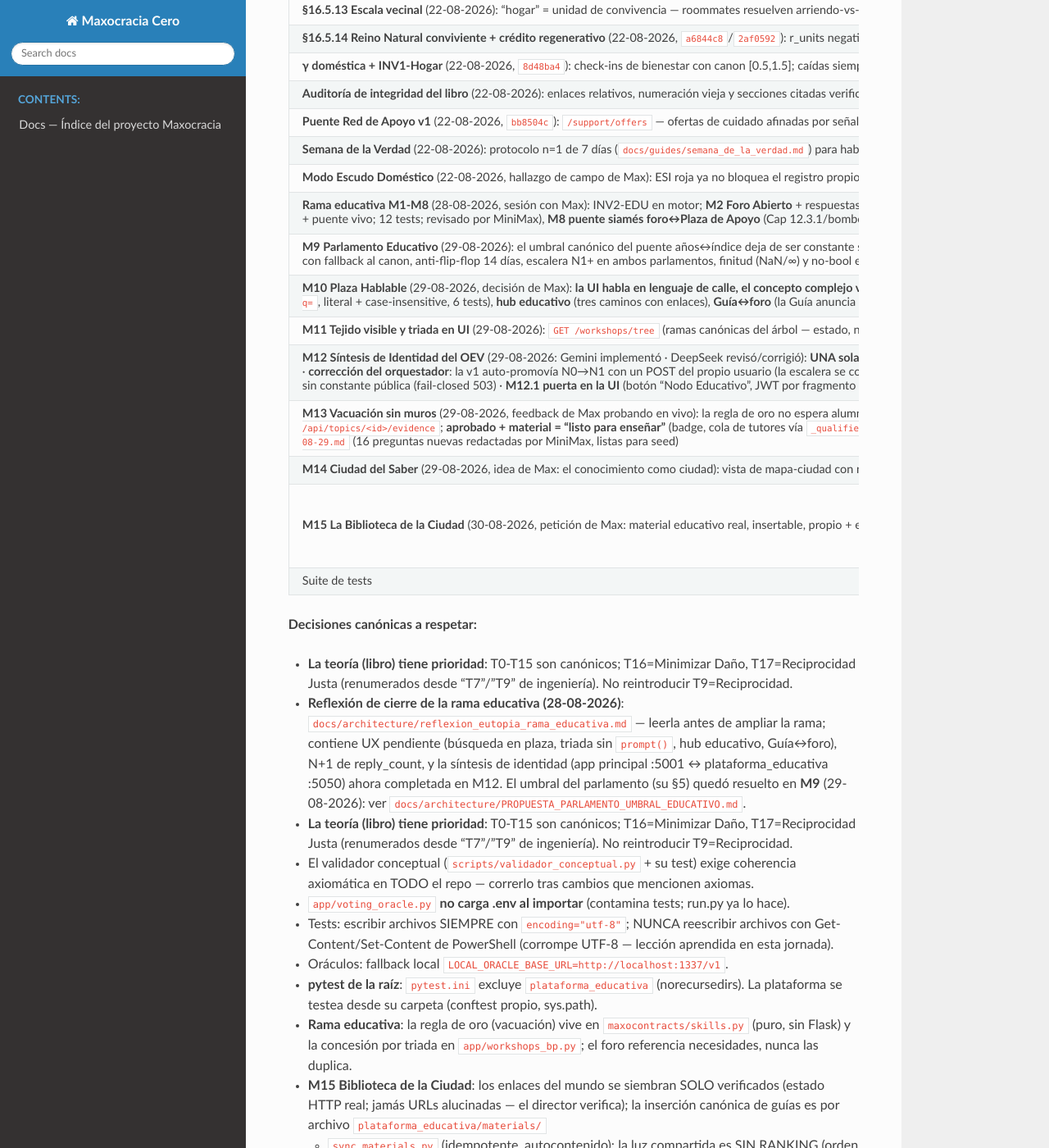
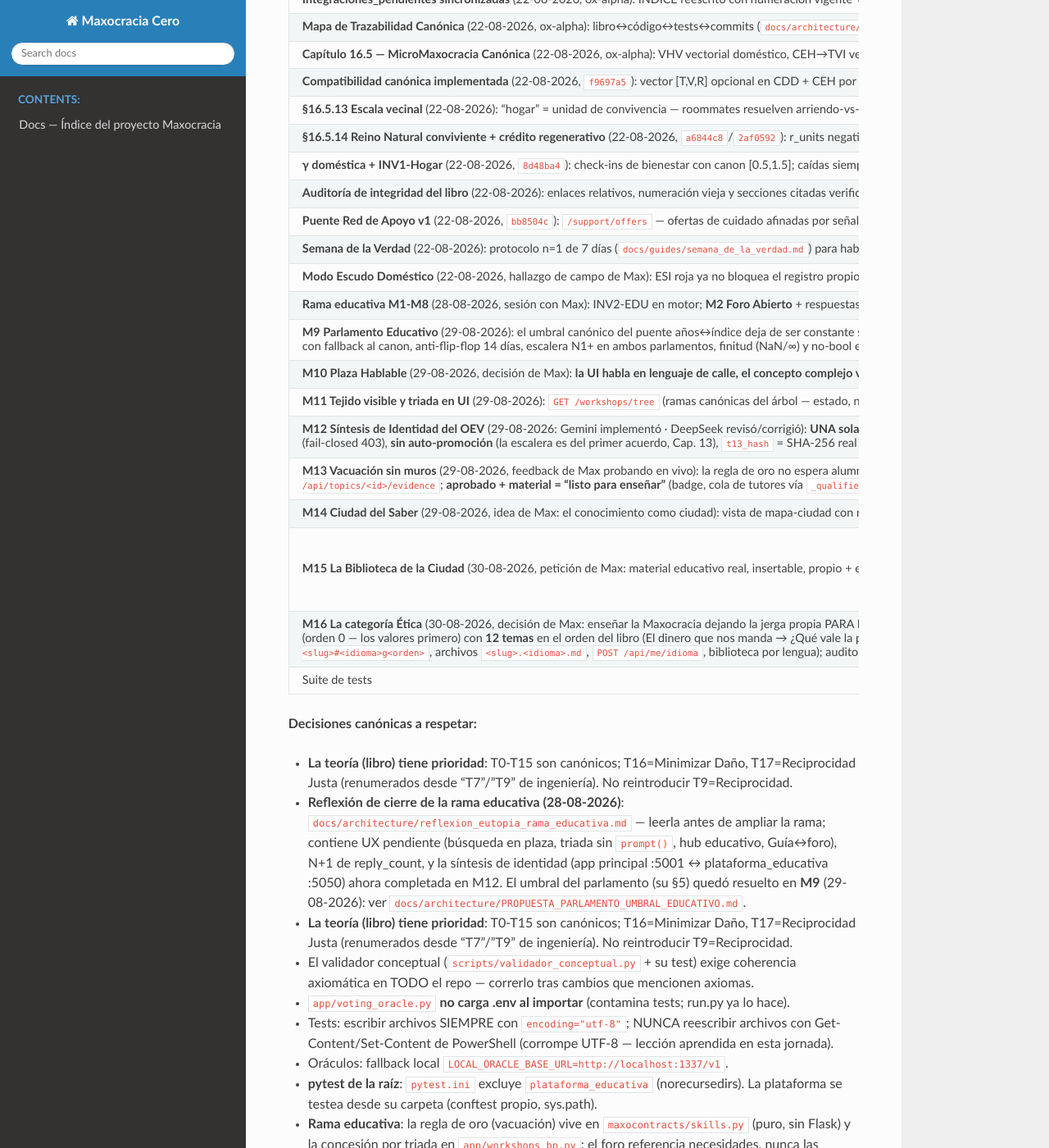
Before and after one commit to maxnelsonlopez/maxocracia-cero, a Sphinx documentation site: the page built from docs/SESION_NEXT_PROMPT.md, in a window 1280 px wide and 1400 px high, scrolled down 1948 px. Shown: the whole window at 82% size. Built offline with Sphinx 7.4.7 and the Read the Docs theme 3.1.0, drawn with Linux system fonts in a browser that asks for light colours; pages that are not in the unit, such as notebooks, are missing from menus; some of the changed text lies outside the part shown.

Commit message:
docs(handoff): M16 la categoria Etica y el barrio de la casa

```diff
--- a/docs/SESION_NEXT_PROMPT.md
+++ b/docs/SESION_NEXT_PROMPT.md
@@ -9,16 +9,22 @@
 
 > Continuamos la Maxocracia desde donde quedamos (ver `docs/SESION_NEXT_PROMPT.md`).
 > Contexto: Fase 2 — Ola 4 "El Puente", versión 5.6+. **La rama educativa
-> M1-M15 está COMPLETA**: M9 (parlamento del umbral) y M12 (síntesis de
+> M1-M16 está COMPLETA**: M9 (parlamento del umbral) y M12 (síntesis de
 > identidad OEV :5001↔:5050) cerrados; **M15 (30-08-2026) — La Biblioteca de la
 > Ciudad**: 35 guías propias (markdown, redactadas por agentes OpenRouter
 > `:free` + revisión del director) + 35 enlaces a Wikipedia VERIFICADOS
 > (HTTP 200 real) + lectura en la UI (📖 por lote) + celebración al aprobar
 > (sin rankings) + **la luz de la ciudad** (progreso/notas compartidas con
 > opt-in voluntario y retractable, muro SIN ranking — orden alfabético).
-> Diseño canónico: `docs/architecture/BIBLIOTECA_CIUDAD_MATERIAL_EDUCATIVO.md`.
-> **Siguiente paso natural**: Fase 2 de la Ciudad (Rondas anti-δ — la base
-> nunca se gradúa; las guías ya dan material de repaso) — ver
+> **M16 (30-08-2026) — la categoría Ética**: los fundamentos del sistema en
+> lenguaje común (12 temas en el orden del libro; la jerga propia VHV/TVI/SDV/
+> Maxo/EIR/OEV SOLO en el puente final "El idioma de la ciudad"); estructura
+> para traducciones (idioma en materiales y personas).
+> Diseño canónico: `docs/architecture/BIBLIOTECA_CIUDAD_MATERIAL_EDUCATIVO.md`
+> y `docs/architecture/ETICA_LENGUAJE_COMUN_CATEGORIA.md`.
+> **Siguiente paso natural**: traducciones reales de la Ética (fase 2 i18n) o
+> Fase 2 de la Ciudad (Rondas anti-δ — la base nunca se gradúa; las guías ya
+> dan material de repaso) — ver
 > `docs/architecture/GAMIFICACION_CIUDAD_APRENDIZAJE.md` §4.
 > Patrón de trabajo: RLM navega + director verifica + teoría decide (guía en el
 > repo local_models: `docs/GUIA_RLM_COLABORADOR.md`).
@@ -79,7 +85,8 @@
 | **M13 Vacuación sin muros** (29-08-2026, feedback de Max probando en vivo): la regla de oro no espera alumnos — `user_topics.evidence` (texto/audio/video/imagen) + `POST /api/topics/<id>/evidence`; **aprobado + material = "listo para enseñar"** (badge, cola de tutores vía `_qualified_monitors`) y **material + primera mentoría = mastered** (reporte al puente incluido, M12). Fixes de la auditoría MiniMax aplicados: **A2** (la explicación se revelaba antes de responder) y **A4** (el test exige prerrequisitos 403 + UI bloqueada) · puerta del nodo también en el menú Aprendizaje (Max no la veía en la barra) · auditoría completa archivada en `docs/architecture/MEJORAS_PLATAFORMA_EDUCATIVA_auditoria_2026-08-29.md` (16 preguntas nuevas redactadas por MiniMax, listas para seed) | ✅ (49/49 plataforma, 8/8 puente, tsc limpio) |
 | **M14 Ciudad del Saber** (29-08-2026, idea de Max: el conocimiento como ciudad): vista de mapa-ciudad con niebla por barrio, lore (8 barrios), compañero de sugerencias (`GET /api/suggest` — rama con más progreso, lo sencillo primero, cero presión) y estados de lote (🔒◽🔨✅✨🏛) con la verdad sin engaño: aprobado+material = ✨, no 🏛 | ✅ (doc `GAMIFICACION_CIUDAD_APRENDIZAJE.md`; fase 2: Rondas anti-δ) |
 | **M15 La Biblioteca de la Ciudad** (30-08-2026, petición de Max: material educativo real, insertable, propio + enlaces al mundo; apariencia que provoque volver; progreso y notas compartidas voluntarias y retractables): tabla `materials` (guia markdown | enlace) + `users.share_progress` (opt-in default 0); **35 guías propias** (250-320 palabras, redactadas por agentes OpenRouter `:free` bajo plantilla + revisión y normalización del director; humanas: analogías de cocina/tienda/huerta/plaza, cero rankings, "la ciudad se ilumina…") + **35 enlaces a Wikipedia verificados** (HTTP 200 real, 30-08-2026); inserción por archivo: `materials/<slug>.md` + `sync_materials.py` (idempotente por `material_key`, reporta huérfanos, autocontenido); endpoints `GET /api/topics/<id>/materials`, `GET /api/materials/<id>`, `GET /api/community/lights` (muro SIN ranking — orden alfabético, solo lo publicado: T13), `POST /api/me/share-progress` (retracta al instante); UI: 📖 por lote/árbol (gueías primero, enlaces al fondo, búsquedas Khan/YouTube por título), lector mini-markdown seguro, 🎁 Ver mi material (M13), celebración con confeti (adiós `alert()`), interruptor de la luz | ✅ (72/72 plataforma +23 tests; 875/875 raíz; validador OK; 70 materiales vivos en la DB; commits `4351acb`/`28d41ff`/`1cdc8e7`/`567ee8c`) |
-| Suite de tests | **875/875** (raíz, 30-08-2026) · **72/72** plataforma educativa · 8/8 puente · tsc limpio · validador conceptual OK |
+| **M16 La categoría Ética** (30-08-2026, decisión de Max: enseñar la Maxocracia dejando la jerga propia PARA EL FINAL; categoría "Ética"; canon implícito puramente maxocrático; capítulos del libro como orden; estructura para traducciones): rama `etica` (orden 0 — los valores primero) con **12 temas** en el orden del libro (El dinero que nos manda → ¿Qué vale la pena? → La vida se cuenta y no se vende → El mínimo que todos merecen → Tu tiempo es tuyo → La palabra que obliga → Dar y recibir con medida → Lo que se hace, se ve → Decidir juntos y rectificar → Cuidar sin cronómetro → La casa grande → **El idioma de la ciudad** — puente final que nombra VHV/TVI/SDV/Maxo/MaxoContract/EIR/OEV, "ya lo entendías"); 12 guías de biblioteca + 36 preguntas de **situaciones concretas** (nunca doctrina) + 12 enlaces Wikipedia verificados; **estructura i18n desde ya** (`materials.idioma`, `users.idioma`, `material_key <slug>#<idioma>g<orden>`, archivos `<slug>.<idioma>.md`, `POST /api/me/idioma`, biblioteca por lengua); auditoría anti-jerga DETERMINISTA en los tests (regex sobre las 12 guías: cero términos propios fuera del puente, que sí los nombra) | ✅ (78/78 plataforma +6; 875/875 raíz; validador OK; 129 materiales vivos: 47 guías + 82 enlaces; commits `1b31803`/`a7f4192`/`7c82cbe`) |
+| Suite de tests | **875/875** (raíz, 30-08-2026) · **78/78** plataforma educativa · 8/8 puente · tsc limpio · validador conceptual OK |
 
 **Decisiones canónicas a respetar:**
 - **La teoría (libro) tiene prioridad**: T0-T15 son canónicos; T16=Minimizar Daño, T17=Reciprocidad
@@ -110,6 +117,13 @@
   SIN RANKING (orden alfabético permanente — guardarraíl OEV §1.5) y el opt-in
   es default apagado + retractado instantáneo; la guía acompaña pero NO
   sustituye la obra (la validación sigue siendo test + vacuación).
+- **M16 la Ética**: la jerga propia (VHV/TVI/SDV/Maxo/MaxoContract/EIR/OEV) está
+  PROHIBIDA en las guías de los temas 1-11 (auditoría determinista en los
+  tests) y se nombra solo en el puente final; las preguntas son situaciones
+  concretas, nunca definiciones (anti-catecismo); el idioma del material vive
+  en `materials.idioma` con `material_key` por lengua y la preferencia en
+  `users.idioma`; las traducciones las hace la comunidad y las verifica el
+  director — el canon no se delega a una máquina.
 
 ## 3. Cómo verificar al arrancar
 
@@ -126,24 +140,28 @@
 
 ## 4. Pendientes priorizados
 
-**La rama educativa M1-M15 está CERRADA (30-08-2026)** — identidad federada OEV implementada y blindada, Ciudad del Saber (M14) y **Biblioteca de la Ciudad** (M15: 35 guías + 35 enlaces verificados + luz compartida opt-in) vivos en la plataforma. Lo que sigue:
+**La rama educativa M1-M16 está CERRADA (30-08-2026)** — identidad federada OEV implementada y blindada, Ciudad del Saber (M14), **Biblioteca de la Ciudad** (M15) y **la categoría Ética en lenguaje común (M16)** vivos en la plataforma. Lo que sigue:
 
-1. **Rondas de mantenimiento (anti-δ)** — Fase 2 de la Ciudad: lotes dominados se
+1. **Traducciones reales (fase 2 de la estructura i18n)**: empezar por la Ética —
+   la comunidad traduce `materials/<slug>.<idioma>.md` y el director verifica
+   (el tema 12 se re-explica, no se traduce literal); UI i18n (diccionario de
+   etiquetas) luego. Doc: `ETICA_LENGUAJE_COMUN_CATEGORIA.md` §5.
+2. **Rondas de mantenimiento (anti-δ)** — Fase 2 de la Ciudad: lotes dominados se
    marcan "requiere Ronda" tras N semanas sin tocar; repasar (las guías ya dan
    material) devuelve el brillo. Teoría OEV §1.1 (la base nunca se gradúa).
    Doc: `docs/architecture/GAMIFICACION_CIUDAD_APRENDIZAJE.md` §4.
-2. **Itinerarios** (misiones opcionales: rutas temáticas sugeridas — caminos a
+3. **Itinerarios** (misiones opcionales: rutas temáticas sugeridas — caminos a
    todas partes, ninguno obligatorio) y **cartografía compartida** (barrios
    iluminados por la comunidad sin revelar quién hizo qué — privacidad T13).
-3. **Federar de verdad en producción**: `SECRET_KEY` compartida real +
+4. **Federar de verdad en producción**: `SECRET_KEY` compartida real +
    `EDU_BRIDGE_SERVICE_TOKEN` + `EDU_BRIDGE_URL` en ambos nodos (README de la
    plataforma) — la demo usó valores de prueba.
-4. **Expandir el patrón "plaza hablable"** (`InfoTip`) al resto del repo:
+5. **Expandir el patrón "plaza hablable"** (`InfoTip`) al resto del repo:
    `matching`, `vhv`, `micromax`, `contracts` (decisión de Max).
-5. **Hardening/performance** (candidatos): N+1 de `reply_count` en el foro (COUNT
+6. **Hardening/performance** (candidatos): N+1 de `reply_count` en el foro (COUNT
    GROUP BY + paginación por cursor); oráculos síncronos (120 s) → colas/async
    cuando el parlamento vote de verdad.
-6. Mantener mapas y handoff al día (regla continua).
+7. Mantener mapas y handoff al día (regla continua).
 
 **Futuro posible (fuera de la Ola 4)**: hitos del informe del Reino Sintético
 (`docs/architecture/informe_reino_sintetico_2026-08-12.md` §7): EIR por entidad sintética, AVA con
```
Also changed, not shown: docs/architecture/BIBLIOTECA_CIUDAD_MATERIAL_EDUCATIVO.md (+4 -1 lines).
